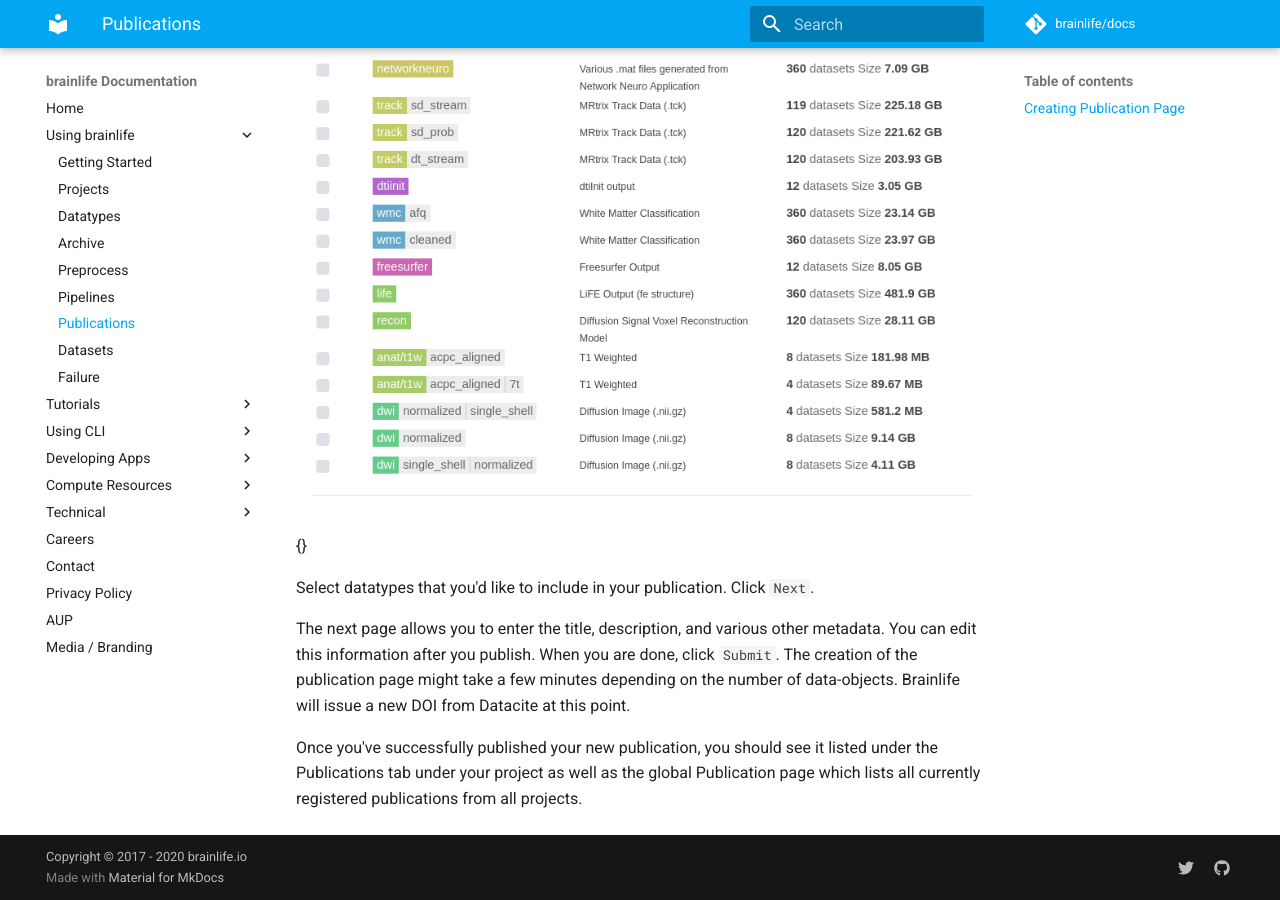
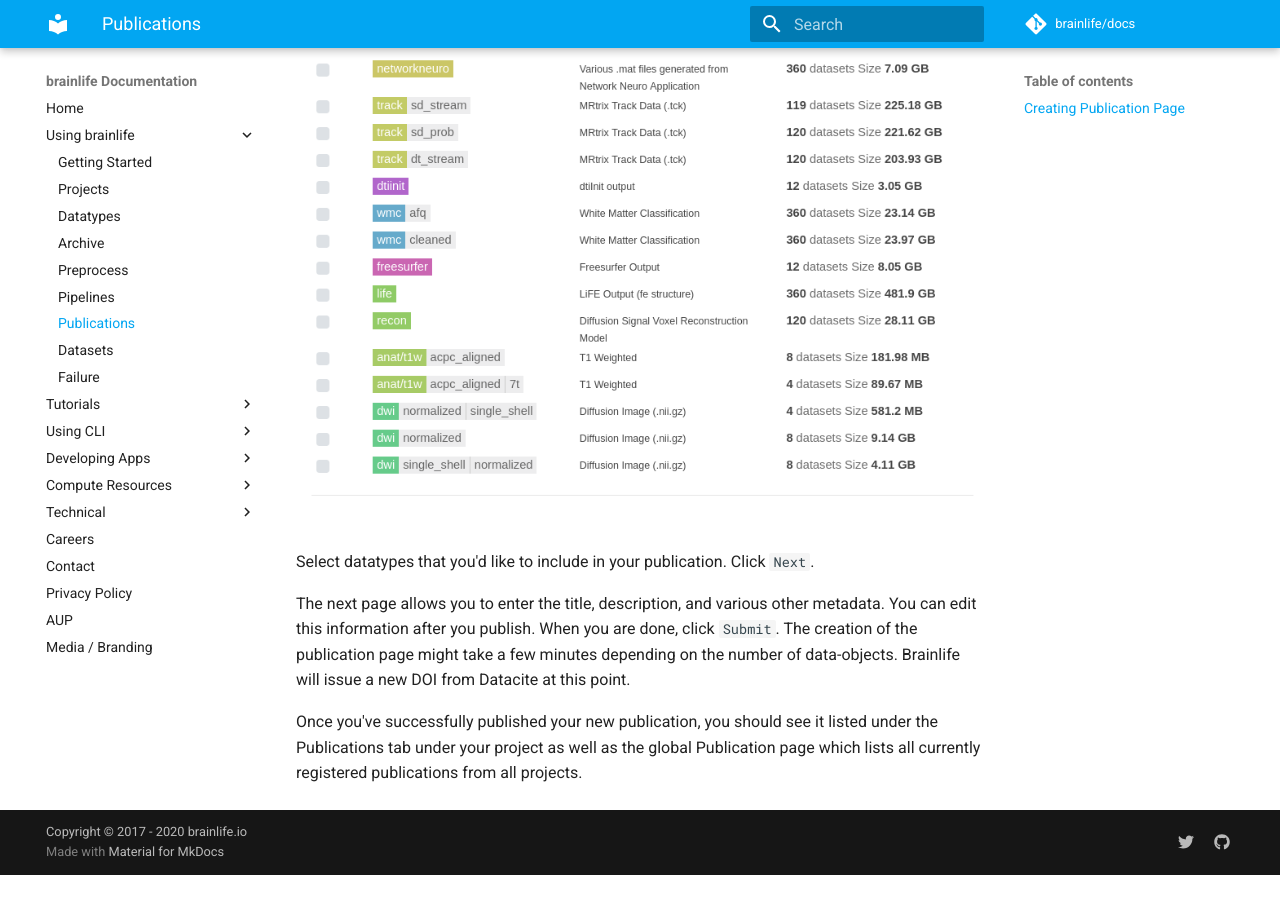
Before and after one commit to brainlife/docs, an MkDocs documentation site: the page built from docs/user/publication.md, in a window 1280 px wide and 900 px high, scrolled down 1917 px. Built offline with MkDocs 1.6.1 and Material for MkDocs 9.7.7, drawn with Linux system fonts in a browser that asks for light colours; comment, search, counter and statistics services are not loaded; after the commit the page ends 2792 px from its top, so only the background shows below that.

Commit message:
fixed link and typo

```diff
--- a/docs/user/publication.md
+++ b/docs/user/publication.md
@@ -23,7 +23,7 @@
 
 To create a new publication page, go to a project where you want to publish your data, then open to the `Publication` tab. Click the `Plus` button at the bottom right corner of the screen. You should see a list of datatypes and the total file sizes like below.
 
-![publication.page](../img/publication.select.png){}
+![publication.page](../img/publication.select.png)
 
 Select datatypes that you'd like to include in your publication. Click `Next`.
 
```
Also changed, not shown: docs/user/process.md (+1 -1 lines).
